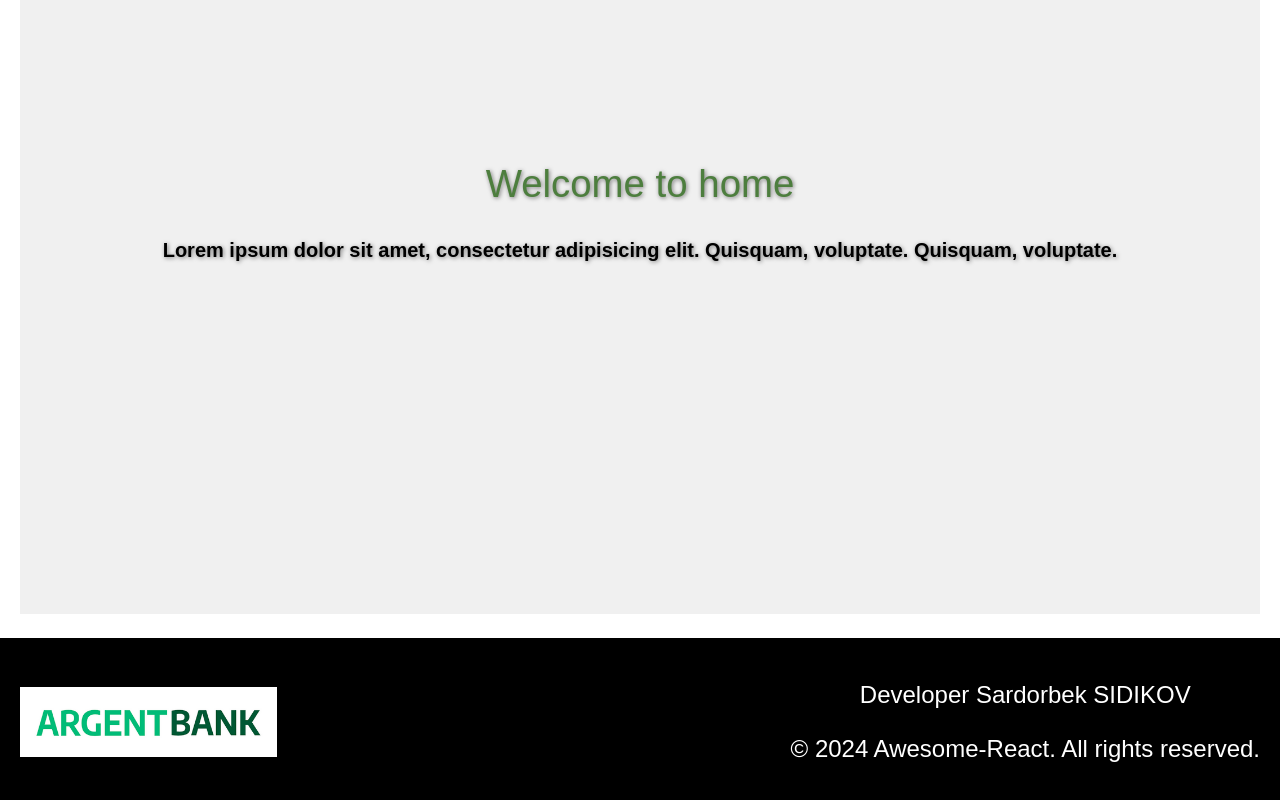
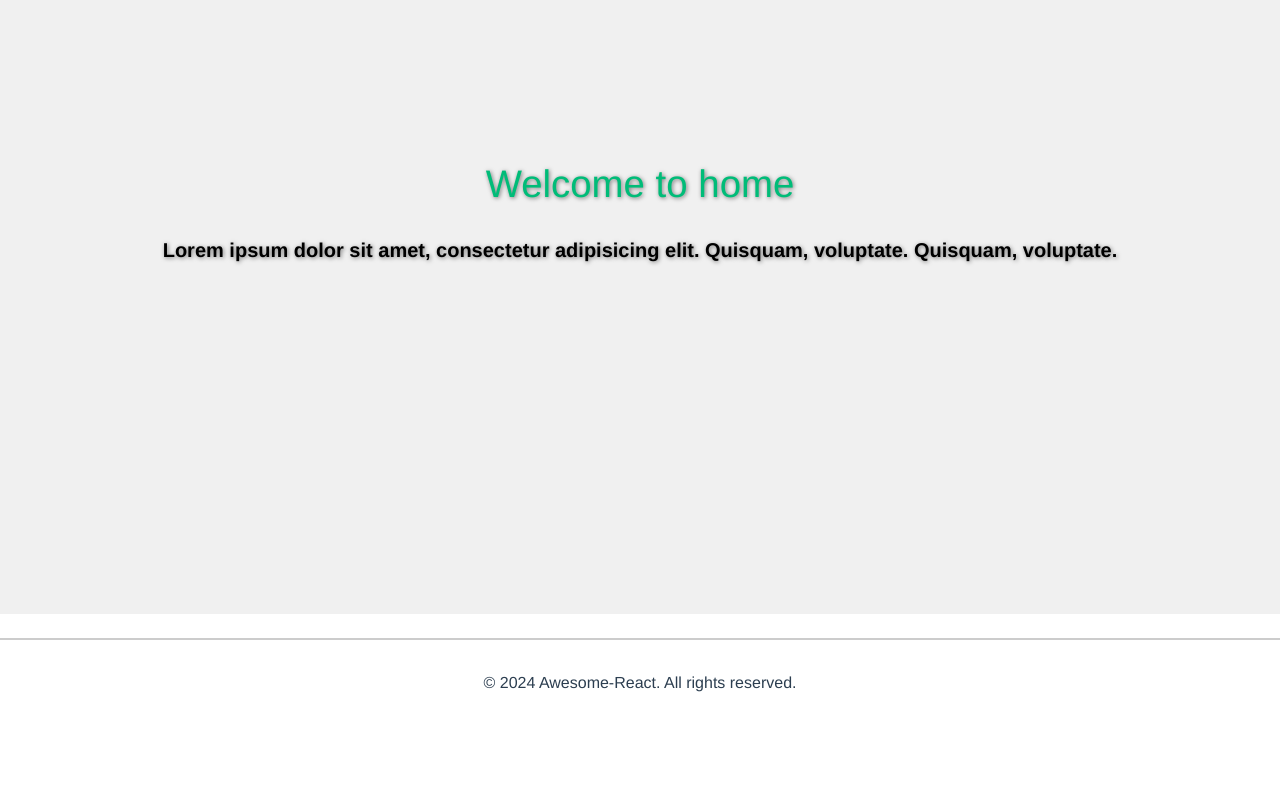
Before and after one commit to ssidikov/Argent-Bank, a React (Create React App) app in the folder frontend/: page / in a window 1280 px wide. Shown: the part 272-1072 px from the top of the page. After the commit the page ends 991 px from the top, so only its background shows below. Built offline with nearby package versions, Linux system fonts and the light colour scheme.

Commit message:
Update styles, routing structure in App component

```diff
--- a/frontend/src/App.jsx
+++ b/frontend/src/App.jsx
@@ -11,14 +11,12 @@ function App() {
     <HashRouter>
       <div className='app-container'>
         <Header />
-        <main className='content-wrapper'>
         <Routes>
           <Route path='/' element={<Home />} />
           <Route path='/login' element={<Login />} />
           <Route path='/profile' element={<Profile />} />
           <Route path='*' element={<Error />} />
         </Routes>
-        </main>
         <Footer />
       </div>
     </HashRouter>
--- a/frontend/src/components/Footer/Footer.sass
+++ b/frontend/src/components/Footer/Footer.sass
@@ -2,33 +2,9 @@
 @use '../../styles/mixins.sass' as *
 
 .footer
-  background-color: $black
-  color: $white
-  padding-top: 40px
-  padding-bottom: 40px
-  text-align: center
   display: flex
-  justify-content: space-between
-  align-items: center
-  @include tablet-version
-
-  &-logo
-    height: 70px
-    max-width: 355px
-    @include tablet-version
-      height: 47px
-  &-right
-    display: flex
-    flex-direction: column
-    justify-content: center
-    align-items: center
-    gap: 20px
-    @include tablet-version
-      gap: 10px
+  justify-content: center
+  border-top: 2px solid #ccc
+  padding: 2rem 0 1.5rem
   &-text
-    font-size: $font-size-lg
     font-weight: 500
-    @include tablet-version
-      font-size: $font-size-sm
-      margin: 10px
-      padding: 0
--- a/frontend/src/components/Footer/index.jsx
+++ b/frontend/src/components/Footer/index.jsx
@@ -1,4 +1,3 @@
-import Logo from '../../assets/logo.png'
 import './Footer.sass'
 
 function Footer() {
@@ -6,11 +5,7 @@ function Footer() {
 
   return (
     <footer className='footer'>
-      <img src={Logo} alt='Awesome-logo' className='footer-logo' />
-      <div className='footer-right'>
-        <p className='footer-text'>Developer Sardorbek SIDIKOV</p>
-        <p className='footer-text'>&copy; {currentYear} Awesome-React. All rights reserved.</p>
-      </div>
+      <p className='footer-text'>&copy; {currentYear} Awesome-React. All rights reserved.</p>
     </footer>
   )
 }
--- a/frontend/src/components/Header/Header.sass
+++ b/frontend/src/components/Header/Header.sass
@@ -26,16 +26,16 @@
     a
       text-decoration: none
       color: $text-color
-      padding: $padding-xs
       margin: 0 5px
-      font-size: $font-size-md
+      font-size: 1rem
       font-weight: 500
       transition: color $transition-duration
       @include mobile-version
-        font-size: $font-size-sm
+        font-size: 0.75rem
 
       &:hover
         color: $primary-color
+        text-decoration: underline
 
       &.active
         border-bottom: 2px solid $text-color
--- a/frontend/src/styles/index.sass
+++ b/frontend/src/styles/index.sass
@@ -21,11 +21,12 @@ body
   line-height: 1.4
   font-family: $font-family
   color: $text-color
+  -webkit-font-smoothing: antialiased
 
   // parameter for css debugging
   // border: 2px solid red
 
-  header, footer, .content-wrapper
+  header, footer
     padding-left: 20px
     padding-right: 20px
 
@@ -37,7 +38,7 @@ body
   img
     object-fit: cover
 
-  header, main, .content-wrapper
+  header, main
     margin: 0 auto
     max-width: 1440px
     width: 100%
--- a/frontend/src/styles/variables.sass
+++ b/frontend/src/styles/variables.sass
@@ -1,30 +1,14 @@
 // Colors
-$primary-color: #4D7E3E
-$background-color: #F6F6F6
-$title-color: #0a2540
-$text-color: #425466
+$primary-color: #00BC78
+$background-color: #12002b
+$text-color: #2c3e50
 $white: #FFFFFF
 $black: #000000
 
-// Sizes
-$border-radius-small: 5px
-$border-radius-m: 10px
-$border-radius-large: 25px
-$padding-xs: 10px
-$padding-sm: 15px
-$padding-md: 28px
-
 // Fonts
-$font-family: 'Montserrat', sans-serif
-$font-size-sm: 12px
-$font-size-md: 18px
-$font-size-lg: 24px
-$font-size-x: 26px
-$font-size-xl: 36px
-$font-size-xxl: 48px
+$font-family: Avenir, Helvetica, Arial, sans-serif
 
 // Shadows
-$banner-shadow: drop-shadow(0px 4px 4px rgba(0, 0, 0, 0.25))
 $text-shadow: 0px 4px 4px rgba(0, 0, 0, 0.25)
 $collapse-shadow: 0 0 10px rgba(0, 0, 0, 0.1)
 
```
Lines whose indentation alone changed are shown as unchanged.
